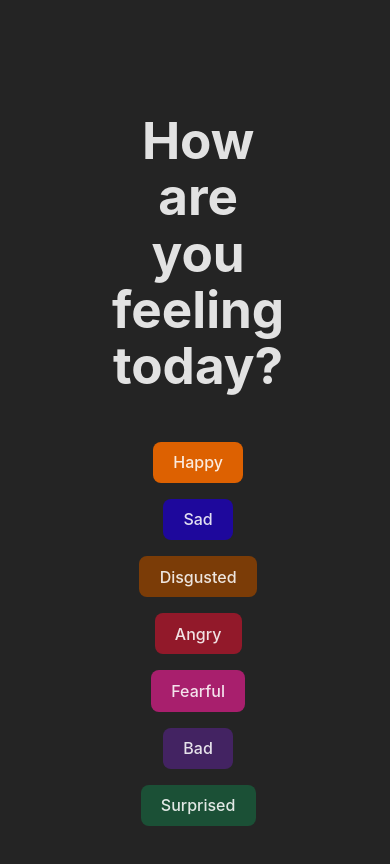
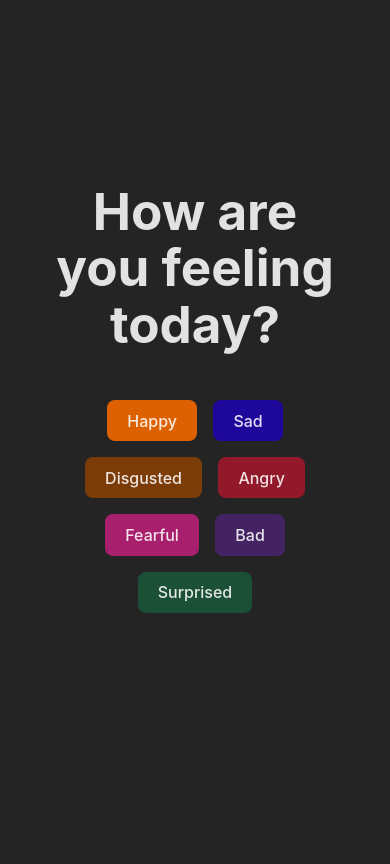
Before and after one commit to freyaard/feelings-finder, a React (Vite) app: page / in a window 390 px wide. Shown: the top 864 px of the page. Built offline with nearby package versions, Linux system fonts and the light colour scheme.

Commit message:
fix end screen sizing on mobile

```diff
--- a/src/App.css
+++ b/src/App.css
@@ -1,7 +1,7 @@
 #root {
   max-width: 1280px;
   margin: 0 auto;
-  padding: 2rem;
+  padding: 0.5em;
   text-align: center;
 
   --happy-bg-color: #dd6101;
@@ -30,8 +30,7 @@ h1 {
   margin-bottom: 0;
 }
 .main {
-  padding: 5em;
-  padding-bottom: 3em;
+  padding: 3em;
   border-radius: 2em;
 }
 
@@ -111,9 +110,9 @@ button.surprised:hover {
 
 .end-state p {
   background-color: #242424;
-  width: 100%;
+
   padding: 1em;
-  font-size: 2em;
+  font-size: 1.7em;
   border-radius: 0.5em;
 }
 
--- a/src/App.tsx
+++ b/src/App.tsx
@@ -1,6 +1,6 @@
+import { motion } from "framer-motion";
 import { useState } from "react";
 import "./App.css";
-import { motion } from "framer-motion";
 
 interface Emotion {
   text: string;
@@ -222,11 +222,12 @@ function App() {
   // if emotion selected AND there NO subEmotions
   const isEndState = !!selectedEmotion && !selectedEmotion.subEmotions;
 
-const fadeAnimation = {
-  initial: {opacity: 0 },
-  animate: { opacity: 1 },
-  exit: { opacity: 0 }
-}
+  const fadeAnimation = {
+    initial: { opacity: 0 },
+    animate: { opacity: 1 },
+    exit: { opacity: 0 },
+  };
+
   const reset = () => {
     setSelectedEmotion(null);
     setPreviousEmotions([]);
@@ -304,9 +305,7 @@ const fadeAnimation = {
 
       {isEndState && (
         <div className="end-state">
-          <motion.p
-            {...fadeAnimation}
-          >
+          <motion.p {...fadeAnimation}>
             {selectedEmotion.text.toUpperCase()}
           </motion.p>
           <button onClick={reset} className="back-button">
```
